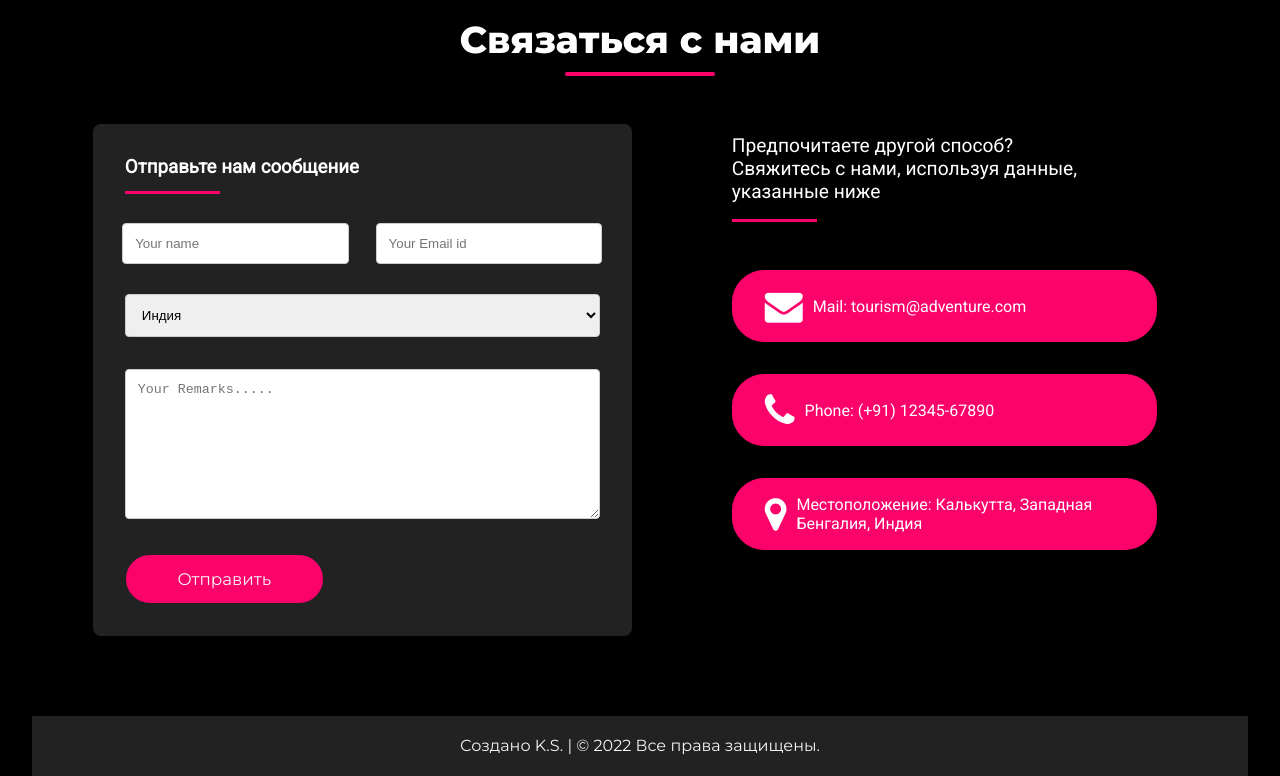
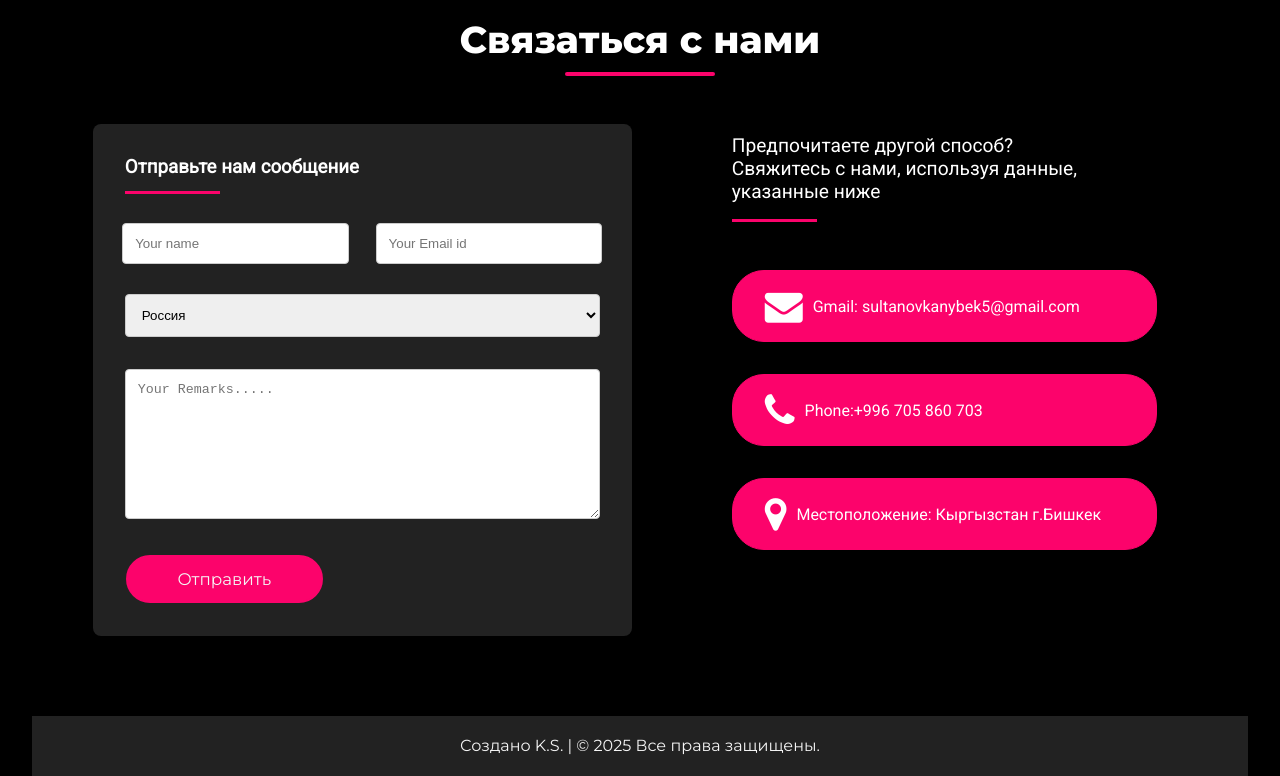
Before and after one commit to kanybeksp00/ADVENTURE, a plain HTML site: page index.html in a window 1280 px wide. Shown: the part 4379-5155 px from the top of the page. Drawn offline with nearby package versions, Linux system fonts and the light colour scheme; a web font is replaced by a local one.

Commit message:
Update index.html

```diff
--- a/index.html
+++ b/index.html
@@ -161,9 +161,9 @@
                     <h1 class="font-color">ПРЕДСТОЯЩИЕ ТУРЫ И НАПРАВЛЕНИЯ</h1>
                     <div class="line"></div>
                     <p>
-                        Ср 28 сент 2023: Экскурсия по городу Порт-оф-Спейн и вид с высоты птичьего полета на форт. <br />
-                        Сб, 1 окт. 2023 г.: Экскурсия в пещеры Гаспари.<br />
-                        Вт, 4 окт. 2023 г.: Опыт Северного побережья Тринидада.
+                        Ср 28 сент 2025: Экскурсия по городу Порт-оф-Спейн и вид с высоты птичьего полета на форт. <br />
+                        Сб, 1 окт. 2025 г.: Экскурсия в пещеры Гаспари.<br />
+                        Вт, 4 окт. 2025 г.: Опыт Северного побережья Тринидада.
                         <br />
                         и многое другое ......
                     </p>
@@ -296,9 +296,9 @@
                     <div class="crow">
                         <div class="ccol-left">
                             <select name="country" id="country">
+                                <option value="Russia">Россия</option>
                                 <option value="India">Индия</option>
-                                <option value="Russia">Россия</option>
-                                <option value="usa">USA</option>
+                                <option value="usa">США</option>
                                 <option value="Japan">Япония</option>
                                 <option value="France">Франция</option>
                                 <option value="Brazil">Бразилия</option>
@@ -328,19 +328,19 @@
                     <div class="c_boxx">
                         <a href="mailto:abc@gmail.com"
                             ><i class="fa fa-envelope"></i>
-                            Mail: tourism@adventure.com
+                            Gmail: sultanovkanybek5@gmail.com
                         </a>
                     </div>
                     <div class="c_boxx">
                         <a href="tel:+91-12345-67890"
                             ><i class="fa fa-phone"></i>
-                            Phone: (+91) 12345-67890
+                            Phone:+996 705 860 703
                         </a>
                     </div>
                     <div class="c_boxx">
                         <a href="#"
                             ><i class="fa fa-map-marker"></i>
-                            Местоположение: Калькутта, Западная Бенгалия, Индия
+                            Местоположение:  Кыргызстан г.Бишкек
                         </a>
                     </div>
                 </div>
@@ -353,7 +353,7 @@
         <!--footer-->
         <section class="footer">
             <span
-                >Создано K.S. | &#169; 2022 Все права
+                >Создано K.S. | &#169; 2025 Все права
                 защищены.</span
             >
             <div class="social">
```
